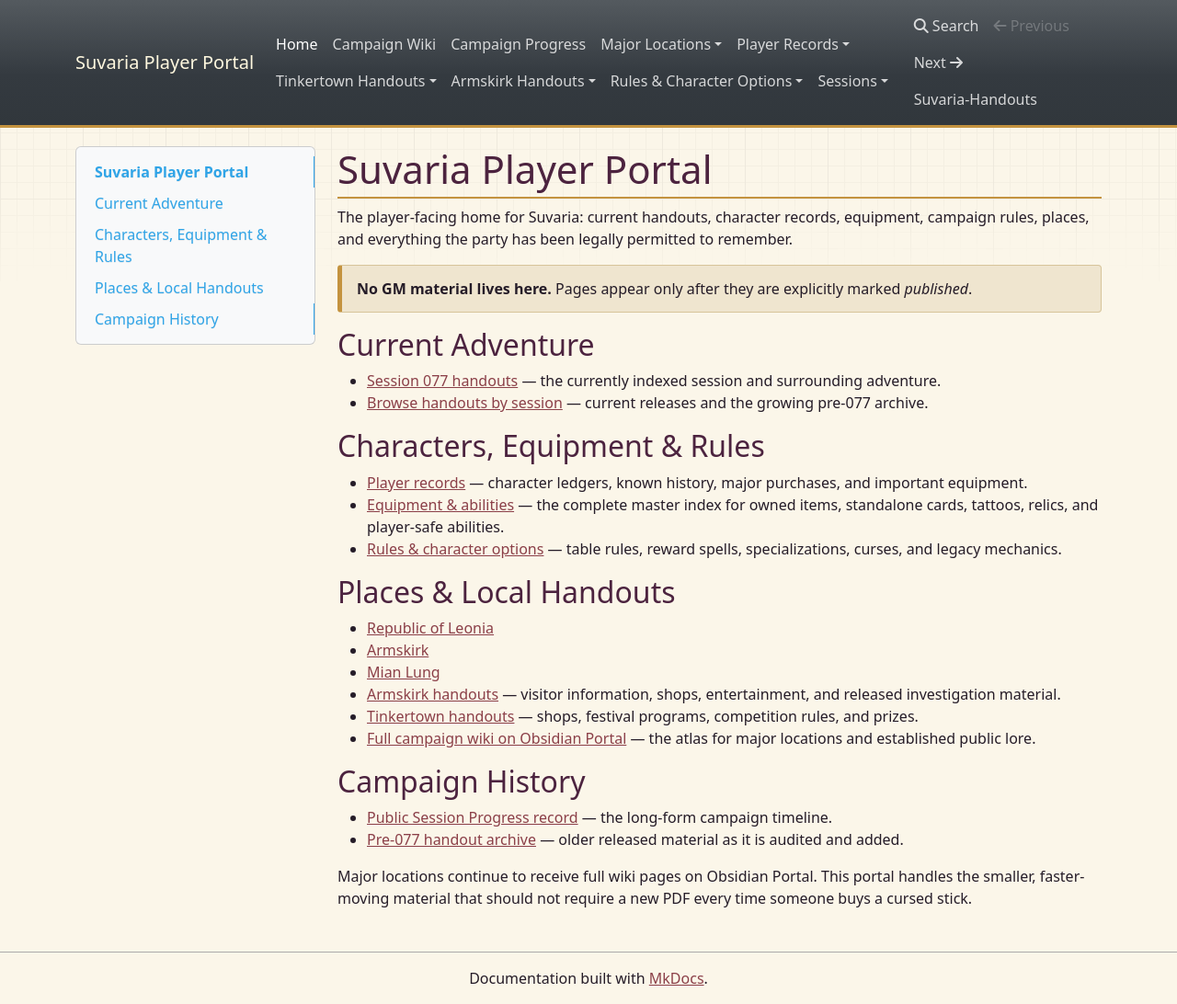
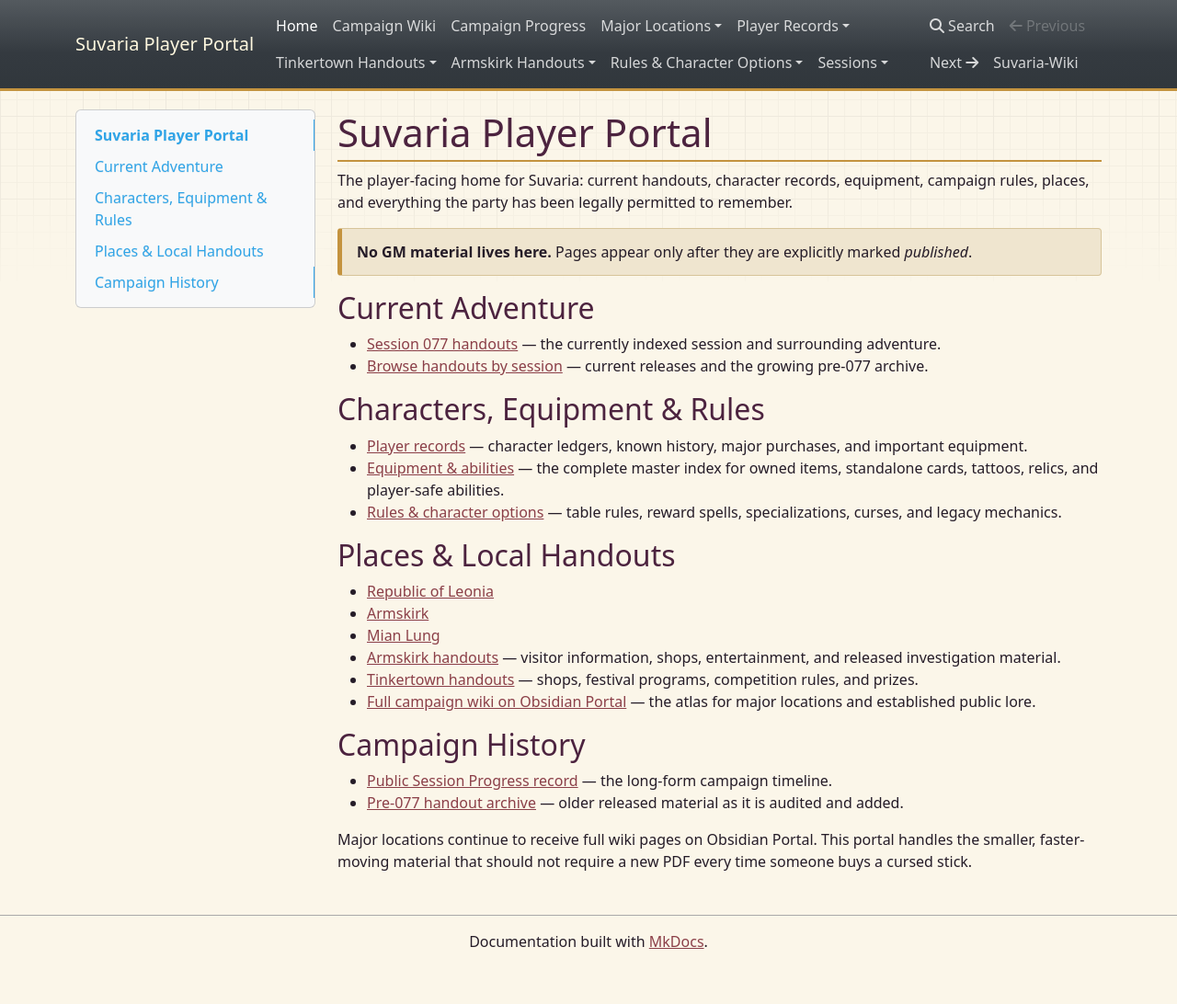
Before and after one commit to blakewrege/Suvaria-Handouts, an MkDocs documentation site: the page built from docs/index.md, in a window 1280 px wide and 1092 px high. Shown: the whole window at 92% size. Built offline with MkDocs 1.6.1, drawn with Linux system fonts in a browser that asks for light colours; nearby versions of some CDN libraries.

Commit message:
Update site for Suvaria-Wiki rename

```diff
--- a/mkdocs.yml
+++ b/mkdocs.yml
@@ -1,8 +1,8 @@
 site_name: "Suvaria Player Portal"
 site_description: "Player-facing handouts, places, and campaign rules for Suvaria."
-site_url: "https://blakewrege.github.io/Suvaria-Handouts/"
-repo_url: "https://github.com/blakewrege/Suvaria-Handouts"
-repo_name: "Suvaria-Handouts"
+site_url: "https://blakewrege.github.io/Suvaria-Wiki/"
+repo_url: "https://github.com/blakewrege/Suvaria-Wiki"
+repo_name: "Suvaria-Wiki"
 edit_uri: ""
 theme:
   name: mkdocs
```
Also changed, not shown: README.md (+1 -1 lines).
